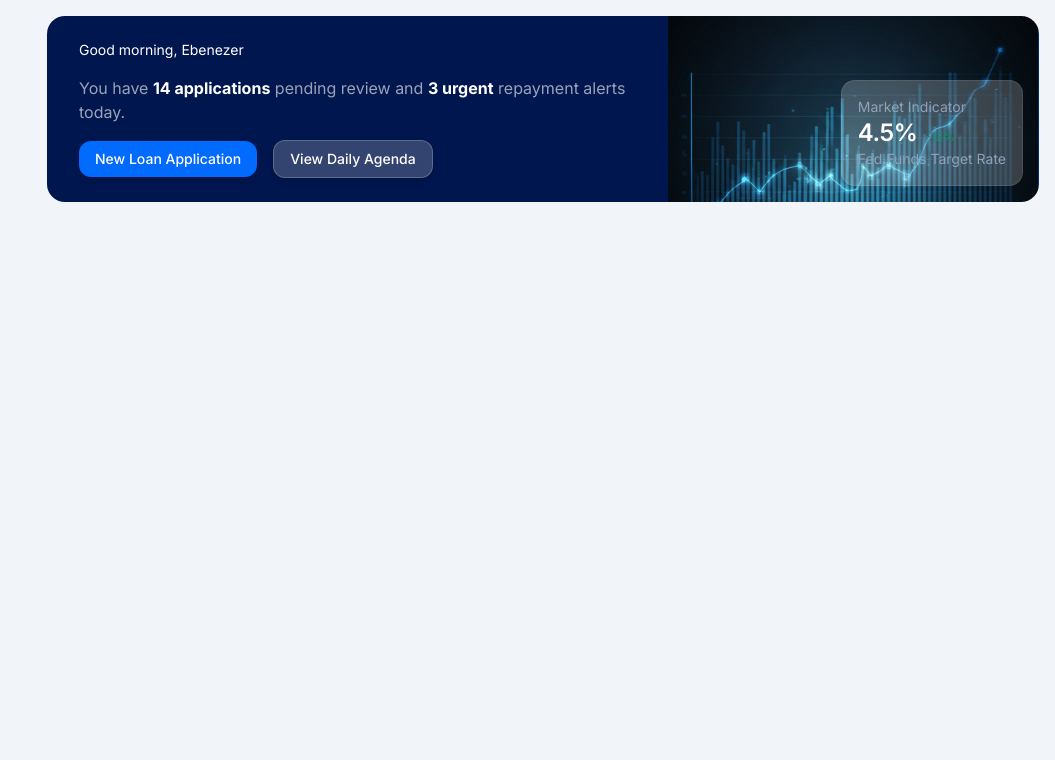
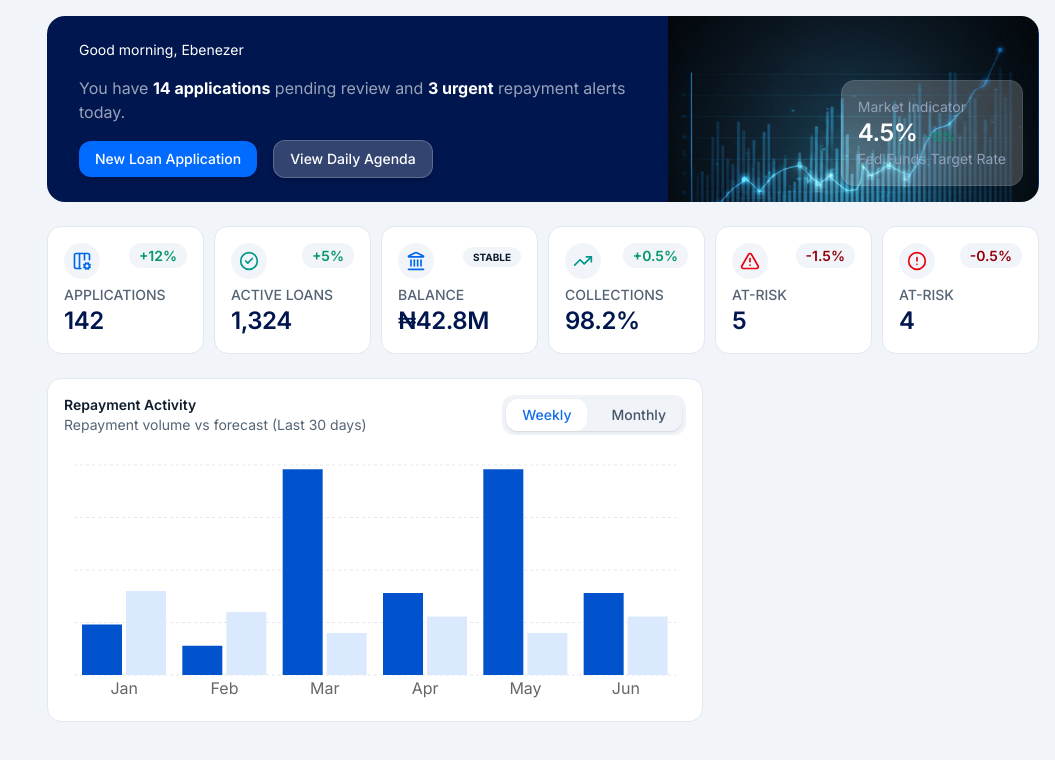
Before and after one commit to Banicoop/coocredit-business, a Next.js app: page /loan-officer in a window 1280 px wide. Shown: the top 760 px of the page, without its empty margins (225-1280 px from the left). Built offline with nearby package versions, Linux system fonts and the light colour scheme; a web font is replaced by a local one.

Commit message:
refactored activity card to be global component, added loan officer repayment chart

```diff
--- a/src/app/(dashboard)/agents/(main)/performance/_sections/IncentiveRoadMap.tsx
+++ b/src/app/(dashboard)/agents/(main)/performance/_sections/IncentiveRoadMap.tsx
@@ -1,6 +1,6 @@
 import Typography from '@/components/primitives/Typography';
 import { ColItem } from '@/components/ui/PageHeader';
-import { PipeLine } from '@/components/ui/PipeLine';
+import { PipeLine } from '@/components/ui/cards';
 import { Flex, FlexCol, Grid, GridItem } from '@/components/ui/ui-layout';
 import { Sparkles } from 'lucide-react';
 import React from 'react'
--- /dev/null
+++ b/src/app/(dashboard)/loan-officer/_sections/CardSection.tsx
@@ -0,0 +1,33 @@
+import Typography from '@/components/primitives/Typography';
+import { CardWidget } from '@/components/ui/cards';
+import { Grid } from '@/components/ui/ui-layout';
+import { CircleAlert, CircleCheck, Landmark, TableConfig, TrendingUp, TriangleAlert } from 'lucide-react';
+
+
+
+const CardSection = () => {
+  return (
+    <Grid className='grid-cols-2 md:grid-cols-3 lg:grid-cols-6 gap-2.5' >
+        <CardWidget label='APPLICATIONS' num='142'
+          icon={<TableConfig size={20} className='text-primary'/>}
+          info={<Typography color='success' className='py-1 px-2.5 rounded-md bg-accent font-semibold'>+12%</Typography>}/>
+        <CardWidget label='ACTIVE LOANS' num='1,324'
+          icon={<CircleCheck size={20} className='text-chart-2'/>}
+          info={<Typography color='success' className='py-1 px-2.5 rounded-md bg-accent font-semibold'>+5%</Typography>}/>
+        <CardWidget label='BALANCE' num='₦42.8M'
+          icon={<Landmark size={20} className='text-primary'/>}
+          info={<Typography className='py-1 px-2.5 rounded-md bg-accent font-bold text-[10px]'>STABLE</Typography>}/>
+        <CardWidget label='COLLECTIONS' num='98.2%'
+          icon={<TrendingUp size={20} className='text-chart-2'/>}
+          info={<Typography color='success' className='py-1 px-2.5 rounded-md bg-accent font-semibold'>+0.5%</Typography>}/>
+        <CardWidget label='AT-RISK' num='5'
+          icon={<TriangleAlert size={20} className='text-destructive'/>}
+          info={<Typography color='destructive' className='py-1 px-2.5 rounded-md bg-accent font-semibold'>-1.5%</Typography>}/>
+        <CardWidget label='AT-RISK' num='4'
+          icon={<CircleAlert size={20} className='text-destructive'/>}
+          info={<Typography color='destructive' className='py-1 px-2.5 rounded-md bg-accent font-semibold'>-0.5%</Typography>}/>
+    </Grid>
+  )
+}
+
+export default CardSection;
--- /dev/null
+++ b/src/app/(dashboard)/loan-officer/_sections/RepaymentChart.tsx
@@ -0,0 +1,93 @@
+import { CustomBarChart } from '@/components/charts/CustomBarChart';
+import Typography from '@/components/primitives/Typography';
+import { Tabs } from '@/components/ui/Tabs';
+import { FlexCol } from '@/components/ui/ui-layout';
+import { cn } from '@/lib/utils';
+import React from 'react';
+
+const tabs = [
+    {
+        label: 'Weekly',
+        value: 'weekly'
+    },
+    {
+        label: 'Monthly',
+        value: 'monthly'
+    },
+]
+
+const BarTitle = () => (
+    <FlexCol className='md:flex-row md:justify-between gap-2.5 w-full'>
+        <FlexCol>
+            <Typography weight='semibold'>Repayment Activity</Typography>
+            <Typography color='primary'>Repayment volume vs forecast (Last 30 days)</Typography>
+        </FlexCol>
+
+        <Tabs items={tabs} defaultValue='weekly'/>
+    </FlexCol>
+)
+
+const data = [
+  {
+    name: 'Jan',
+    submitted: 4000,
+    approved: 2400,
+  },
+  {
+    name: 'Feb',
+    submitted: 3000,
+    approved: 1398,
+  },
+  {
+    name: 'Mar',
+    submitted: 2000,
+    approved: 9800,
+  },
+  {
+    name: 'Apr',
+    submitted: 2780,
+    approved: 3908,
+  },
+  {
+    name: 'May',
+    submitted: 2000,
+    approved: 9800,
+  },
+  {
+    name: 'Jun',
+    submitted: 2780,
+    approved: 3908,
+  },
+]
+
+const RepaymentChart = ({className}: {className: string}) => {
+
+  return (
+    <CustomBarChart
+        className={cn('', className)}
+        data={data}
+        title={<BarTitle/>}
+        xDataKey="name"
+        height={250}
+        showLegend={false}
+        showYAxis={false}
+        barSize={40}
+            bars={[
+            {
+                dataKey: 'approved',
+                label: 'Repayment',
+                color: '#0053CC',
+                radius: [0, 0 , 0, 0],
+            },
+            {
+                dataKey: 'submitted',
+                label: 'Forcast',
+                color: '#DBE9FE',
+                radius: [0, 0 , 0, 0],
+            },
+            ]}
+        />
+  )
+}
+
+export default RepaymentChart;
--- a/src/app/(dashboard)/loan-officer/page.tsx
+++ b/src/app/(dashboard)/loan-officer/page.tsx
@@ -1,11 +1,23 @@
-import { FlexCol, Grid } from '@/components/ui/ui-layout';
-import React from 'react'
+import { Flex, FlexCol, Grid } from '@/components/ui/ui-layout';
 import LoanOfficerOverview from './_sections/LoanOfficerOverview';
+import CardSection from './_sections/CardSection';
+import RepaymentChart from './_sections/RepaymentChart';
+import Typography from '@/components/primitives/Typography';
+
 
 const LoanOfficerDashboard = () => {
   return (
     <Grid className='gap-6'>
       <LoanOfficerOverview/>
+      <CardSection/>
+      <Grid className='md:grid-cols-2 lg:grid-cols-3 gap-4'>
+        <RepaymentChart className='lg:col-span-2'/>
+        {/* <FlexCol>
+          <Flex>
+            <Typography>Recent Activ</Typography>
+          </Flex>
+        </FlexCol> */}
+      </Grid>
     </Grid>
   )
 }
--- a/src/app/(dashboard)/super-agent/(main)/team/[id]/page.tsx
+++ b/src/app/(dashboard)/super-agent/(main)/team/[id]/page.tsx
@@ -6,8 +6,8 @@ import CustomersList from '../_sections/CustomersList';
 import { BackButton } from '@/components/primitives/buttons/BackButton';
 import user from '@/assets/svgs/agent-portrait.jpg'
 import map from '@/assets/svgs/map2.svg'
-import { ActivityCard, Card } from '../_sections/cards';
-import { PipeLine } from '@/components/ui/PipeLine';
+import { Card } from '../_sections/cards';
+import { ActivityCard, PipeLine } from '@/components/ui/cards';
 
 
 const TeamDetails = () => {
--- a/src/app/(dashboard)/super-agent/(main)/team/_sections/cards.tsx
+++ b/src/app/(dashboard)/super-agent/(main)/team/_sections/cards.tsx
@@ -15,15 +15,15 @@ export const Card = ({title, content, desc, value, className}: CardProps) => (
 )
 
 
-export const ActivityCard = () => (
-    <Flex className="gap-2 items-start">
-        <Flex className="p-2 rounded-xl bg-card">
-            <PlusCircle size={18} className="text-primary" />
-        </Flex>
-        <FlexCol>
-            <Typography weight="semibold">Repayment Collected</Typography>
-            <Typography color="primary">₦25,000 from Amina Bello</Typography>
-            <Typography color="primary" variant="small">10:20 AM</Typography>
-        </FlexCol>
-    </Flex>
-)
+// export const ActivityCard = () => (
+//     <Flex className="gap-2 items-start">
+//         <Flex className="p-2 rounded-xl bg-card">
+//             <PlusCircle size={18} className="text-primary" />
+//         </Flex>
+//         <FlexCol>
+//             <Typography weight="semibold">Repayment Collected</Typography>
+//             <Typography color="primary">₦25,000 from Amina Bello</Typography>
+//             <Typography color="primary" variant="small">10:20 AM</Typography>
+//         </FlexCol>
+//     </Flex>
+// )
--- a/src/components/ui/PipeLine.tsx
+++ /dev/null
@@ -1,21 +0,0 @@
-import { FC } from "react"
-import Typography from "../primitives/Typography"
-import { FlexCol } from "./ui-layout"
-import { PipeLineProps } from "@/types/types"
-import { cn } from "@/lib/utils"
-
-export const PipeLine:FC<PipeLineProps> = ({className, num, numClassName, label, last, stage, lastClassName}) => {
-  return(
-  <FlexCol className='gap-2.5 justify-center w-full'>
-    <div className="flex items-center w-full">
-      <div className={`h-10 max-w-10 w-full rounded-full text-center flex items-center justify-center ${className}`}>
-        <Typography variant='h6' weight='bold' className={`text-center mb-1 ${numClassName}`}>{num}</Typography>
-      </div>
-      {!last && <hr className={cn('h-0.4 w-full bg-[#E5EFFF] mt-1', lastClassName)}/>}
-    </div>
-    <FlexCol>
-        <Typography weight='semibold'>{label}</Typography>
-        <Typography variant='small' color='primary'>{stage}</Typography>
-    </FlexCol>
-  </FlexCol>
-)}
--- /dev/null
+++ b/src/components/ui/cards.tsx
@@ -0,0 +1,54 @@
+import { FC } from "react"
+import Typography from "../primitives/Typography"
+import { Flex, FlexBox, FlexCol } from "./ui-layout"
+import { CardWidgetProps, PipeLineProps } from "@/types/types"
+import { cn } from "@/lib/utils"
+import { PlusCircle } from "lucide-react"
+
+export const PipeLine:FC<PipeLineProps> = ({className, num, numClassName, label, last, stage, lastClassName}) => {
+  return(
+  <FlexCol className='gap-2.5 justify-center w-full'>
+    <div className="flex items-center w-full">
+      <div className={`h-10 max-w-10 w-full rounded-full text-center flex items-center justify-center ${className}`}>
+        <Typography variant='h6' weight='bold' className={`text-center mb-1 ${numClassName}`}>{num}</Typography>
+      </div>
+      {!last && <hr className={cn('h-0.4 w-full bg-[#E5EFFF] mt-1', lastClassName)}/>}
+    </div>
+    <FlexCol>
+        <Typography weight='semibold'>{label}</Typography>
+        <Typography variant='small' color='primary'>{stage}</Typography>
+    </FlexCol>
+  </FlexCol>
+)}
+
+
+
+ export const CardWidget:FC<CardWidgetProps> = ({icon, label, info, num}) => {
+
+   return(
+    <FlexBox className='flex-col h-32'>
+      <Flex className='justify-between mb-1.5 items-start'>
+        <Flex className='p-2 rounded-full bg-accent h-fit'>
+          {icon}
+        </Flex>
+        {info && <div>{info}</div>}
+      </Flex>
+      <Typography color='primary' weight='medium'>{label}</Typography>
+      <Typography variant='h3' color='primary2'>{num}</Typography>
+    </FlexBox>
+    )
+ }
+
+
+export const ActivityCard = () => (
+    <Flex className="gap-2 items-start">
+        <Flex className="p-2 rounded-xl bg-card">
+            <PlusCircle size={18} className="text-primary" />
+        </Flex>
+        <FlexCol>
+            <Typography weight="semibold">Repayment Collected</Typography>
+            <Typography color="primary">₦25,000 from Amina Bello</Typography>
+            <Typography color="primary" variant="small">10:20 AM</Typography>
+        </FlexCol>
+    </Flex>
+)
```
Also changed, not shown: src/app/(dashboard)/super-agent/(main)/customers/page.tsx (+6 -19 lines), src/types/types.ts (+8 -0 lines).
